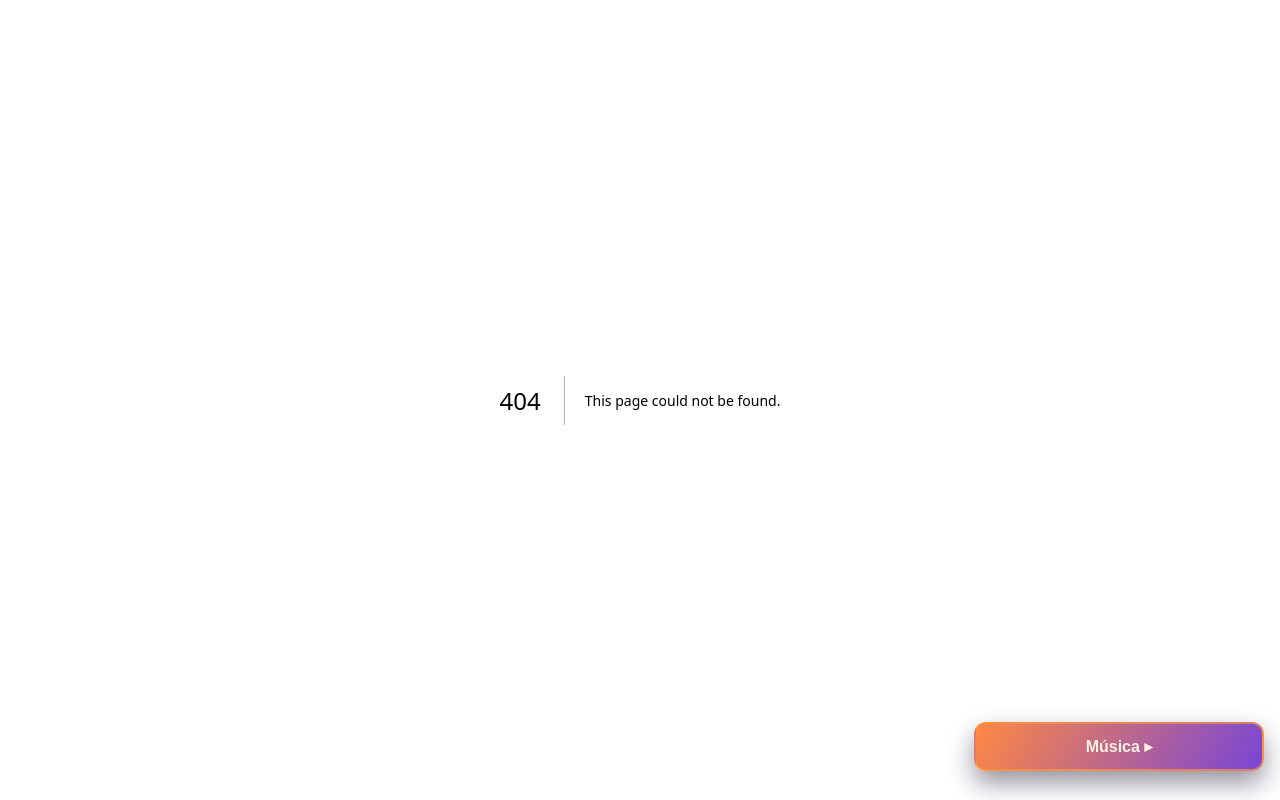
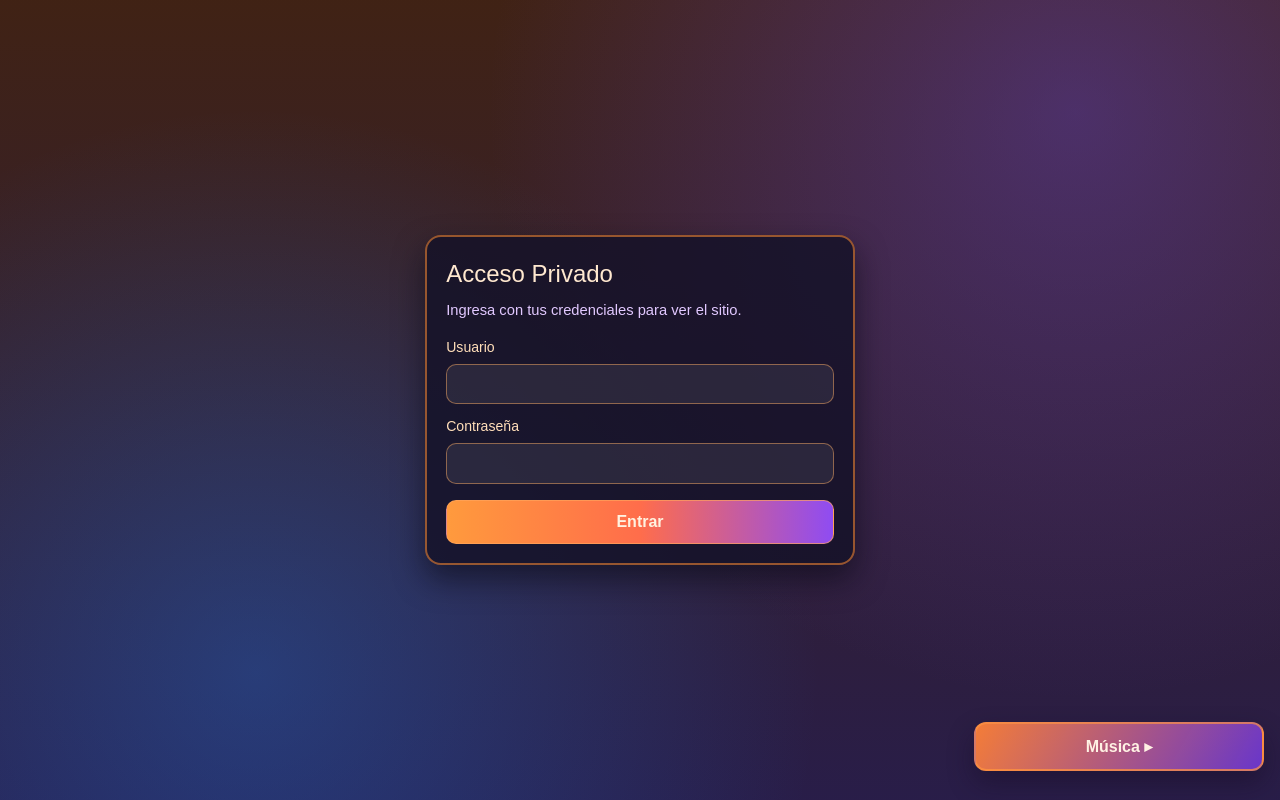
Before and after one commit to CesarABL64/cumple-osiris, a Next.js app: page /login in a window 1280 px wide. Before the commit this address had no page. Built offline with nearby package versions, Linux system fonts and the light colour scheme.

Commit message:
release: v1.2

```diff
--- /dev/null
+++ b/app/api/auth/login/route.ts
@@ -0,0 +1,25 @@
+import { NextResponse } from "next/server";
+import { authCookieName, validateCredentials } from "@/app/lib/auth";
+
+export async function POST(request: Request) {
+  const body = (await request.json()) as { username?: string; password?: string };
+
+  const username = body.username?.trim() ?? "";
+  const password = body.password ?? "";
+
+  if (!validateCredentials(username, password)) {
+    return NextResponse.json({ error: "Usuario o contraseña incorrectos." }, { status: 401 });
+  }
+
+  const response = NextResponse.json({ ok: true });
+
+  response.cookies.set(authCookieName, username, {
+    httpOnly: true,
+    sameSite: "lax",
+    secure: process.env.NODE_ENV === "production",
+    path: "/",
+    maxAge: 60 * 60 * 12,
+  });
+
+  return response;
+}
--- /dev/null
+++ b/app/api/auth/logout/route.ts
@@ -0,0 +1,16 @@
+import { NextResponse } from "next/server";
+import { authCookieName } from "@/app/lib/auth";
+
+export async function POST() {
+  const response = NextResponse.json({ ok: true });
+
+  response.cookies.set(authCookieName, "", {
+    httpOnly: true,
+    sameSite: "lax",
+    secure: process.env.NODE_ENV === "production",
+    path: "/",
+    maxAge: 0,
+  });
+
+  return response;
+}
--- a/app/api/letters/[id]/route.ts
+++ b/app/api/letters/[id]/route.ts
@@ -34,6 +34,7 @@ export async function PATCH(
       paragraphOne: body.paragraphOne?.trim() ?? "",
       paragraphTwo: body.paragraphTwo?.trim() ?? "",
       color: normalizeLetterColor(body.color),
+      attachmentPdf: body.attachmentPdf ?? "",
     };
 
     const sql = getSqlClient();
@@ -48,6 +49,7 @@ export async function PATCH(
         paragraph_one = ${updated.paragraphOne},
         paragraph_two = ${updated.paragraphTwo},
         color = ${updated.color},
+        attachment_pdf = ${updated.attachmentPdf ?? ""},
         updated_at = NOW()
       WHERE id = ${id};
     `;
--- a/app/api/letters/route.ts
+++ b/app/api/letters/route.ts
@@ -37,6 +37,7 @@ async function ensureLettersTable() {
       paragraph_one TEXT NOT NULL DEFAULT '',
       paragraph_two TEXT NOT NULL DEFAULT '',
       color TEXT NOT NULL DEFAULT 'cream',
+      attachment_pdf TEXT NOT NULL DEFAULT '',
       created_at TIMESTAMPTZ NOT NULL DEFAULT NOW(),
       updated_at TIMESTAMPTZ NOT NULL DEFAULT NOW()
     );
@@ -45,6 +46,11 @@ async function ensureLettersTable() {
   await sql`
     ALTER TABLE letters
     ADD COLUMN IF NOT EXISTS color TEXT NOT NULL DEFAULT 'cream';
+  `;
+
+  await sql`
+    ALTER TABLE letters
+    ADD COLUMN IF NOT EXISTS attachment_pdf TEXT NOT NULL DEFAULT '';
   `;
 
   await sql`
@@ -76,7 +82,7 @@ async function seedDefaultLettersOnce() {
   if (count === 0) {
     for (const letter of defaultLetters) {
       await sql`
-        INSERT INTO letters (id, title, description, author, heading, paragraph_one, paragraph_two, color)
+        INSERT INTO letters (id, title, description, author, heading, paragraph_one, paragraph_two, color, attachment_pdf)
         VALUES (
           ${letter.id},
           ${letter.title},
@@ -85,7 +91,8 @@ async function seedDefaultLettersOnce() {
           ${letter.heading},
           ${letter.paragraphOne},
           ${letter.paragraphTwo},
-          ${normalizeLetterColor(letter.color)}
+          ${normalizeLetterColor(letter.color)},
+          ${letter.attachmentPdf ?? ""}
         )
         ON CONFLICT (id) DO NOTHING;
       `;
@@ -112,7 +119,8 @@ async function listLetters(): Promise<Letter[]> {
       heading,
       paragraph_one AS "paragraphOne",
       paragraph_two AS "paragraphTwo",
-      color
+      color,
+      attachment_pdf AS "attachmentPdf"
     FROM letters
     ORDER BY created_at ASC;
   `;
@@ -160,12 +168,13 @@ export async function POST(request: Request) {
       paragraphOne: body.paragraphOne?.trim() ?? "",
       paragraphTwo: body.paragraphTwo?.trim() ?? "",
       color: normalizeLetterColor(body.color),
+      attachmentPdf: body.attachmentPdf ?? "",
     };
 
     const sql = getSqlClient();
 
     await sql`
-      INSERT INTO letters (id, title, description, author, heading, paragraph_one, paragraph_two, color)
+      INSERT INTO letters (id, title, description, author, heading, paragraph_one, paragraph_two, color, attachment_pdf)
       VALUES (
         ${letter.id},
         ${letter.title},
@@ -174,7 +183,8 @@ export async function POST(request: Request) {
         ${letter.heading},
         ${letter.paragraphOne},
         ${letter.paragraphTwo},
-        ${letter.color}
+        ${letter.color},
+        ${letter.attachmentPdf ?? ""}
       );
     `;
 
--- a/app/globals.css
+++ b/app/globals.css
@@ -23,6 +23,86 @@ body {
   background: var(--background);
   color: var(--foreground);
   font-family: Arial, Helvetica, sans-serif;
+}
+
+.auth-screen {
+  min-height: 100vh;
+  display: grid;
+  place-items: center;
+  padding: 1.2rem;
+  background:
+    radial-gradient(circle at 84% 14%, rgba(98, 68, 211, 0.42), transparent 46%),
+    radial-gradient(circle at 20% 84%, rgba(32, 120, 228, 0.34), transparent 46%),
+    linear-gradient(180deg, rgba(58, 27, 13, 0.97), rgba(32, 20, 65, 0.96));
+}
+
+.auth-card {
+  width: min(430px, 100%);
+  border-radius: 16px;
+  border: 2px solid rgba(255, 140, 51, 0.55);
+  background: rgba(20, 18, 40, 0.82);
+  box-shadow: 0 14px 30px rgba(8, 8, 20, 0.58);
+  padding: 1.2rem;
+  color: #ffe8cf;
+}
+
+.auth-card h1 {
+  margin: 0;
+  font-size: 1.5rem;
+}
+
+.auth-card p {
+  margin: 0.45rem 0 0;
+  color: #e1c8ff;
+  font-size: 0.92rem;
+}
+
+.auth-form {
+  margin-top: 1rem;
+  display: grid;
+  gap: 0.75rem;
+}
+
+.auth-form label {
+  display: grid;
+  gap: 0.35rem;
+  font-size: 0.88rem;
+  color: #ffdeb9;
+}
+
+.auth-form input {
+  width: 100%;
+  border-radius: 10px;
+  border: 1px solid rgba(255, 174, 99, 0.48);
+  background: rgba(255, 255, 255, 0.08);
+  color: #fff6ea;
+  padding: 0.55rem 0.65rem;
+}
+
+.auth-form button {
+  margin-top: 0.25rem;
+  border-radius: 10px;
+  border: 1px solid rgba(255, 166, 94, 0.68);
+  color: #fff2e0;
+  background: linear-gradient(90deg, #ff9a3d, #ff6d4b, #8f4cf2);
+  padding: 0.58rem 0.75rem;
+  font-weight: 700;
+  cursor: pointer;
+}
+
+.auth-form button:disabled {
+  opacity: 0.7;
+  cursor: not-allowed;
+}
+
+.auth-error {
+  margin: 0;
+  border-radius: 8px;
+  border: 1px solid rgba(255, 127, 127, 0.6);
+  background: rgba(255, 87, 87, 0.16);
+  color: #ffd4d4;
+  padding: 0.45rem 0.55rem;
+  font-size: 0.85rem;
 }
 
 .intro-screen {
@@ -683,6 +763,19 @@ body {
   line-height: 1.72;
 }
 
+.letter-pdf-wrap {
+  display: grid;
+  gap: 0.65rem;
+}
+
+.letter-pdf-frame {
+  width: 100%;
+  height: min(68vh, 720px);
+  border: 2px solid color-mix(in oklab, var(--letter-paper-border, #d8c8ad) 72%, #fff);
+  border-radius: 10px;
+  background: #ffffff;
+}
+
 .letter-rich-body p,
 .letter-rich-body div {
   margin: 0 0 1rem;
--- /dev/null
+++ b/app/lib/auth.ts
@@ -0,0 +1,19 @@
+export const authCookieName = "osiris_auth_session";
+
+const validUsers = new Map<string, string>([
+  ["OsirisFoxyXD", "KitasanBlack<3"],
+  ["CesarAdmin", "VisualBasicEsBasura/*-"],
+]);
+
+export function validateCredentials(username: string, password: string) {
+  const expectedPassword = validUsers.get(username);
+  return Boolean(expectedPassword && expectedPassword === password);
+}
+
+export function isAllowedSessionUser(value?: string | null) {
+  if (!value) {
+    return false;
+  }
+
+  return validUsers.has(value);
+}
--- a/app/lib/letters-shared.ts
+++ b/app/lib/letters-shared.ts
@@ -7,6 +7,7 @@ export type Letter = {
   paragraphOne: string;
   paragraphTwo: string;
   color: string;
+  attachmentPdf?: string;
 };
 
 export const letterColorKeys = [
@@ -44,6 +45,7 @@ export const defaultLetters: Letter[] = [
     paragraphTwo:
       "Feliz cumpleaños, Osiris. Que esta noche tenga la energía de una gran historia y que cada detalle te recuerde lo importante que eres.",
     color: "peach",
+    attachmentPdf: "",
   },
   {
     id: "carta-solo",
@@ -56,6 +58,7 @@ export const defaultLetters: Letter[] = [
     paragraphTwo:
       "Feliz cumpleaños, Osiris. Ojalá que este nuevo año te regale paz, claridad y muchas razones para sonreír incluso en silencio.",
     color: "lavender",
+    attachmentPdf: "",
   },
 ];
 
--- /dev/null
+++ b/app/login/page.tsx
@@ -0,0 +1,74 @@
+"use client";
+
+import { FormEvent, useState } from "react";
+import { useRouter } from "next/navigation";
+
+export default function LoginPage() {
+  const router = useRouter();
+  const [username, setUsername] = useState("");
+  const [password, setPassword] = useState("");
+  const [isSubmitting, setIsSubmitting] = useState(false);
+  const [errorMessage, setErrorMessage] = useState("");
+
+  const handleSubmit = async (event: FormEvent<HTMLFormElement>) => {
+    event.preventDefault();
+
+    if (!username.trim() || !password) {
+      setErrorMessage("Ingresa usuario y contraseña.");
+      return;
+    }
+
+    setIsSubmitting(true);
+    setErrorMessage("");
+
+    const response = await fetch("/api/auth/login", {
+      method: "POST",
+      headers: { "Content-Type": "application/json" },
+      body: JSON.stringify({ username: username.trim(), password }),
+    });
+
+    if (!response.ok) {
+      const data = (await response.json().catch(() => ({ error: "Error de inicio de sesión." }))) as {
+        error?: string;
+      };
+      setErrorMessage(data.error ?? "Error de inicio de sesión.");
+      setIsSubmitting(false);
+      return;
+    }
+
+    router.replace("/");
+    router.refresh();
+  };
+
+  return (
+    <main className="auth-screen">
+      <section className="auth-card">
+        <h1>Acceso Privado</h1>
+        <p>Ingresa con tus credenciales para ver el sitio.</p>
+
+        <form onSubmit={handleSubmit} className="auth-form">
+          <label>
+            Usuario
+            <input value={username} onChange={(event) => setUsername(event.target.value)} required />
+          </label>
+
+          <label>
+            Contraseña
+            <input
+              type="password"
+              value={password}
+              onChange={(event) => setPassword(event.target.value)}
+              required
+            />
+          </label>
+
+          {errorMessage && <p className="auth-error">{errorMessage}</p>}
+
+          <button type="submit" disabled={isSubmitting}>
+            {isSubmitting ? "Entrando..." : "Entrar"}
+          </button>
+        </form>
+      </section>
+    </main>
+  );
+}
--- a/app/sobres/page.tsx
+++ b/app/sobres/page.tsx
@@ -27,6 +27,7 @@ const emptyDraft = {
   paragraphOne: "",
   paragraphTwo: "",
   color: defaultLetterColor,
+  attachmentPdf: "",
 };
 
 const letterColorOptions = [
@@ -262,8 +263,6 @@ export default function SobresPage() {
     [letters, openedLetterId],
   );
 
-  const formTitle = editingLetterId ? "Editar carta" : "Agregar carta";
-
   const getLetterColorOption = (color?: string) => {
     const key = normalizeLetterColor(color);
     return letterColorOptions.find((option) => option.key === key) ?? letterColorOptions[0];
@@ -297,6 +296,7 @@ export default function SobresPage() {
       const nextLetters = data.letters.map((letter) => ({
         ...letter,
         color: normalizeLetterColor(letter.color),
+        attachmentPdf: letter.attachmentPdf ?? "",
       }));
 
       setLetters(nextLetters);
@@ -359,6 +359,11 @@ export default function SobresPage() {
     }
   }, [draft.paragraphOne, editingLetterId]);
 
+  const resetDraft = () => {
+    setDraft(emptyDraft);
+    setEditingLetterId(null);
+  };
+
   const runEditorCommand = (command: "bold" | "italic" | "underline") => {
     if (!editorRef.current) {
       return;
@@ -380,9 +385,35 @@ export default function SobresPage() {
     }));
   };
 
-  const resetDraft = () => {
-    setDraft(emptyDraft);
-    setEditingLetterId(null);
+  const handleAttachmentPdfChange = async (file: File | null) => {
+    if (!file) {
+      setDraft((currentDraft) => ({ ...currentDraft, attachmentPdf: "" }));
+      return;
+    }
+
+    const isPdfMime = file.type === "application/pdf";
+    const isPdfName = file.name.toLowerCase().endsWith(".pdf");
+
+    if (!isPdfMime && !isPdfName) {
+      setDbError("Solo se permiten archivos PDF.");
+      return;
+    }
+
+    const reader = new FileReader();
+
+    await new Promise<void>((resolve, reject) => {
+      reader.onload = () => {
+        const result = typeof reader.result === "string" ? reader.result : "";
+
+        setDraft((currentDraft) => ({ ...currentDraft, attachmentPdf: result }));
+        resolve();
+      };
+
+      reader.onerror = () => reject(new Error("No se pudo leer el archivo PDF."));
+      reader.readAsDataURL(file);
+    }).catch(() => {
+      setDbError("No se pudo procesar el PDF adjunto.");
+    });
   };
 
   const handleSubmit = async (event: FormEvent<HTMLFormElement>) => {
@@ -400,6 +431,7 @@ export default function SobresPage() {
       paragraphOne: sanitizeRichText(draft.paragraphOne),
       paragraphTwo: "",
       color: normalizeLetterColor(draft.color),
+      attachmentPdf: draft.attachmentPdf,
     };
 
     setDbError("");
@@ -447,6 +479,7 @@ export default function SobresPage() {
       paragraphOne: letter.paragraphOne,
       paragraphTwo: "",
       color: normalizeLetterColor(letter.color),
+      attachmentPdf: letter.attachmentPdf ?? "",
     });
   };
 
@@ -596,12 +629,25 @@ export default function SobresPage() {
                 >
                   X
                 </button>
+                {openedLetter.attachmentPdf ? (
+                  <div className="letter-pdf-wrap">
+                    <h2>{openedLetter.heading}</h2>
+                    <iframe
+                      className="letter-pdf-frame"
+                      src={openedLetter.attachmentPdf}
+                      title={`PDF de ${openedLetter.title}`}
+                    />
+                  </div>
+                ) : (
+                  <>
                     <h2>{openedLetter.heading}</h2>
                     <div
                       className="letter-rich-body"
                       dangerouslySetInnerHTML={{ __html: openedLetterHtml }}
                     />
                     <p className="letter-author-sign">Atte. {openedLetter.author}</p>
+                  </>
+                )}
               </article>
             </div>,
             document.body,
@@ -622,6 +668,9 @@ export default function SobresPage() {
                   <article key={`manage-${letter.id}`} className="manager-item">
                     <p className="manager-item-title">{letter.title}</p>
                     <p className="manager-item-subtitle">Autor: {letter.author}</p>
+                    {letter.attachmentPdf && (
+                      <p className="manager-item-subtitle">Tiene PDF adjunto</p>
+                    )}
                     <div className="manager-item-actions">
                       <button
                         type="button"
@@ -643,7 +692,7 @@ export default function SobresPage() {
               </div>
 
               <form className="letters-manager-form" onSubmit={(event) => void handleSubmit(event)}>
-                <h3>{formTitle}</h3>
+                <h3>{editingLetterId ? "Editar carta" : "Agregar carta"}</h3>
 
                 <label>
                   Título
@@ -725,6 +774,30 @@ export default function SobresPage() {
                   />
                 </label>
 
+                <label>
+                  Adjuntar carta (PDF)
+                  <input
+                    type="file"
+                    accept="application/pdf,.pdf"
+                    onChange={(event) => void handleAttachmentPdfChange(event.target.files?.[0] ?? null)}
+                  />
+                </label>
+
+                {draft.attachmentPdf && (
+                  <button
+                    type="button"
+                    className="manager-secondary-button"
+                    onClick={() =>
+                      setDraft((currentDraft) => ({
+                        ...currentDraft,
+                        attachmentPdf: "",
+                      }))
+                    }
+                  >
+                    Quitar PDF adjunto
+                  </button>
+                )}
+
                 <fieldset className="letter-color-picker">
                   <legend>Color de la carta</legend>
                   <div className="letter-color-options">
@@ -764,6 +837,7 @@ export default function SobresPage() {
             </div>
           </section>
         )}
+
       </section>
     </main>
   );
--- /dev/null
+++ b/middleware.ts
@@ -0,0 +1,30 @@
+import { NextResponse, type NextRequest } from "next/server";
+import { authCookieName, isAllowedSessionUser } from "@/app/lib/auth";
+
+const publicPaths = new Set(["/login"]);
+
+export function middleware(request: NextRequest) {
+  const { pathname } = request.nextUrl;
+
+  if (publicPaths.has(pathname)) {
+    const existingSession = request.cookies.get(authCookieName)?.value;
+
+    if (isAllowedSessionUser(existingSession)) {
+      return NextResponse.redirect(new URL("/", request.url));
+    }
+
+    return NextResponse.next();
+  }
+
+  const sessionValue = request.cookies.get(authCookieName)?.value;
+
+  if (isAllowedSessionUser(sessionValue)) {
+    return NextResponse.next();
+  }
+
+  return NextResponse.redirect(new URL("/login", request.url));
+}
+
+export const config = {
+  matcher: ["/((?!api/auth/login|api/auth/logout|_next/static|_next/image|favicon.ico|.*\\..*).*)"],
+};
```
Lines whose indentation alone changed are shown as unchanged.
